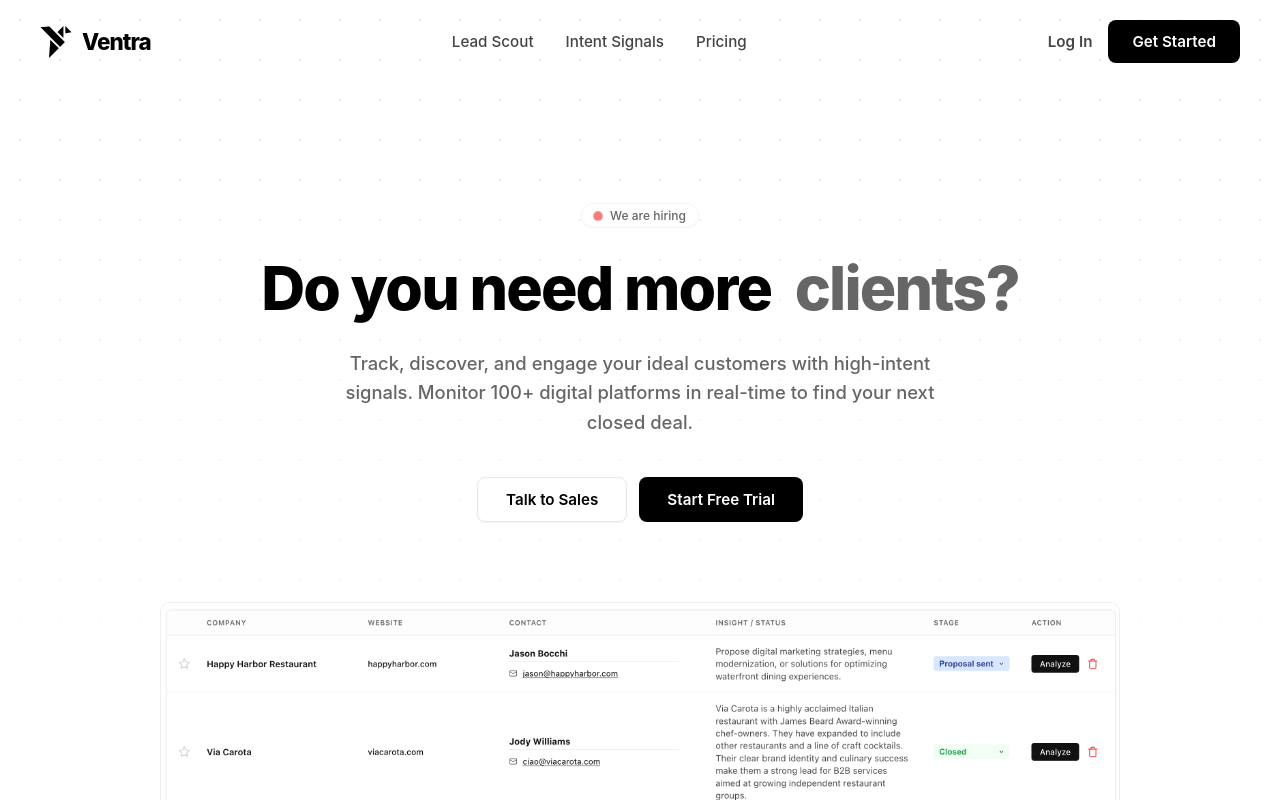
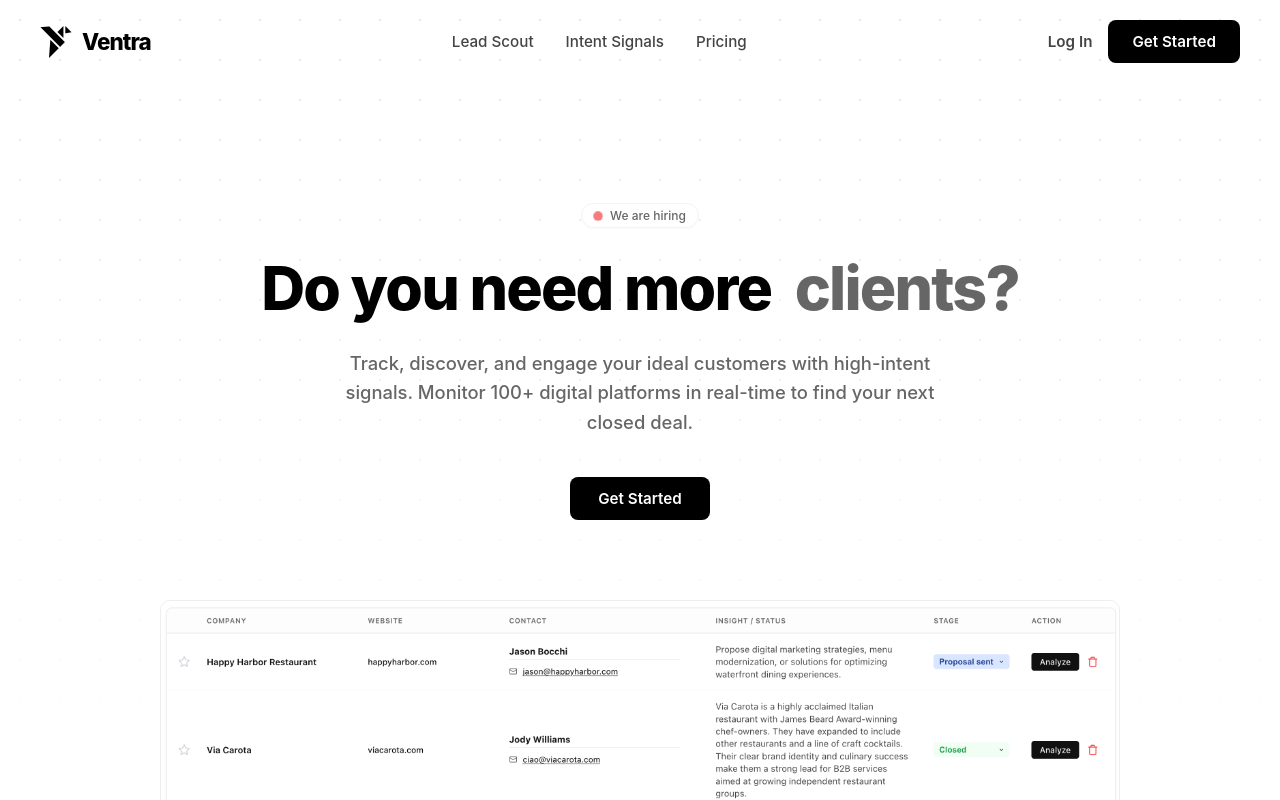
Before and after one commit to arsbux/tryventra, a Next.js app: page / in a window 1280 px wide. Shown: the top 800 px of the page. Built offline with nearby package versions, Linux system fonts and the light colour scheme.

Commit message:
feat: simplify hero CTA to single Get Started button

```diff
--- a/src/app/page.tsx
+++ b/src/app/page.tsx
@@ -100,8 +100,7 @@ export default function LandingPage() {
                 </p>
 
                 <div className={styles.ctaGroup}>
-                    <Link href="/login" className={styles.whiteBtn}>Talk to Sales</Link>
-                    <Link href="/login" className={styles.blackBtn}>Start Free Trial</Link>
+                    <Link href="/login" className={styles.blackBtn}>Get Started</Link>
                 </div>
 
                 {/* Main Product Preview (The Table) */}
```
